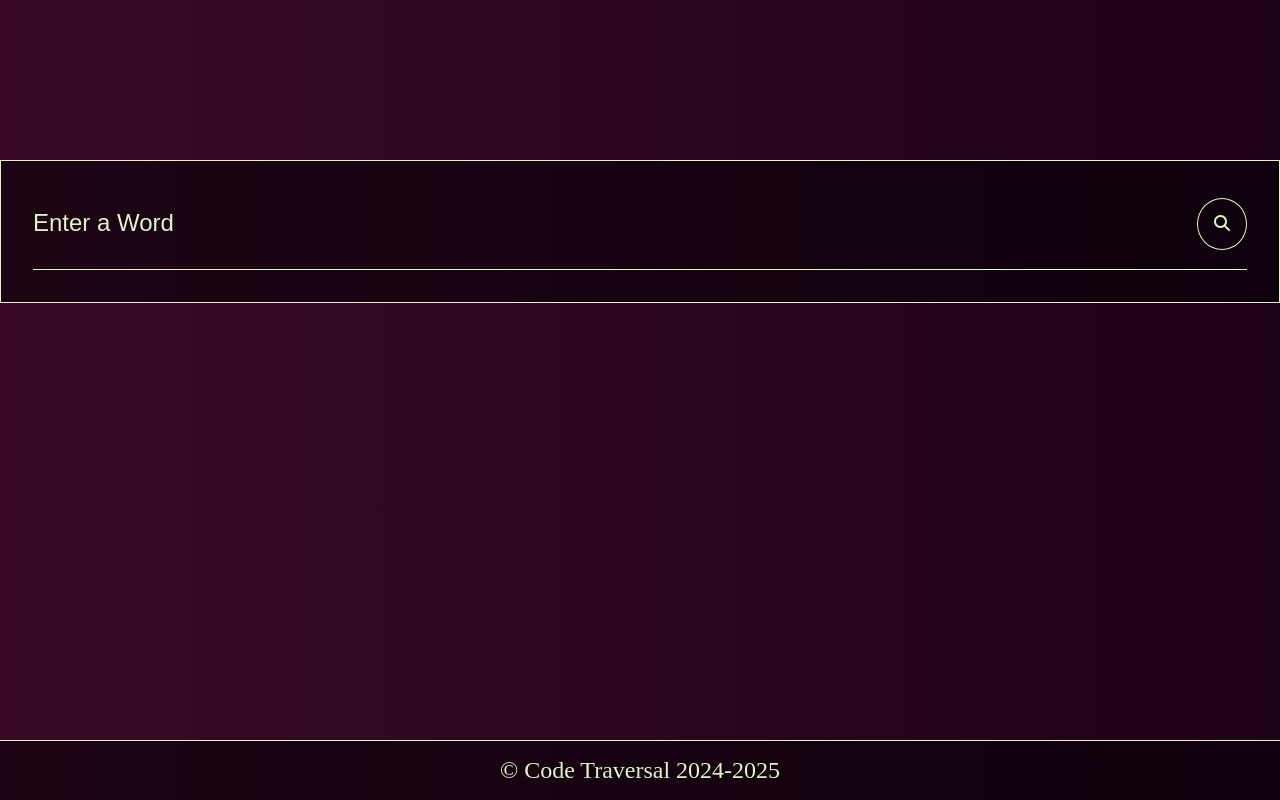
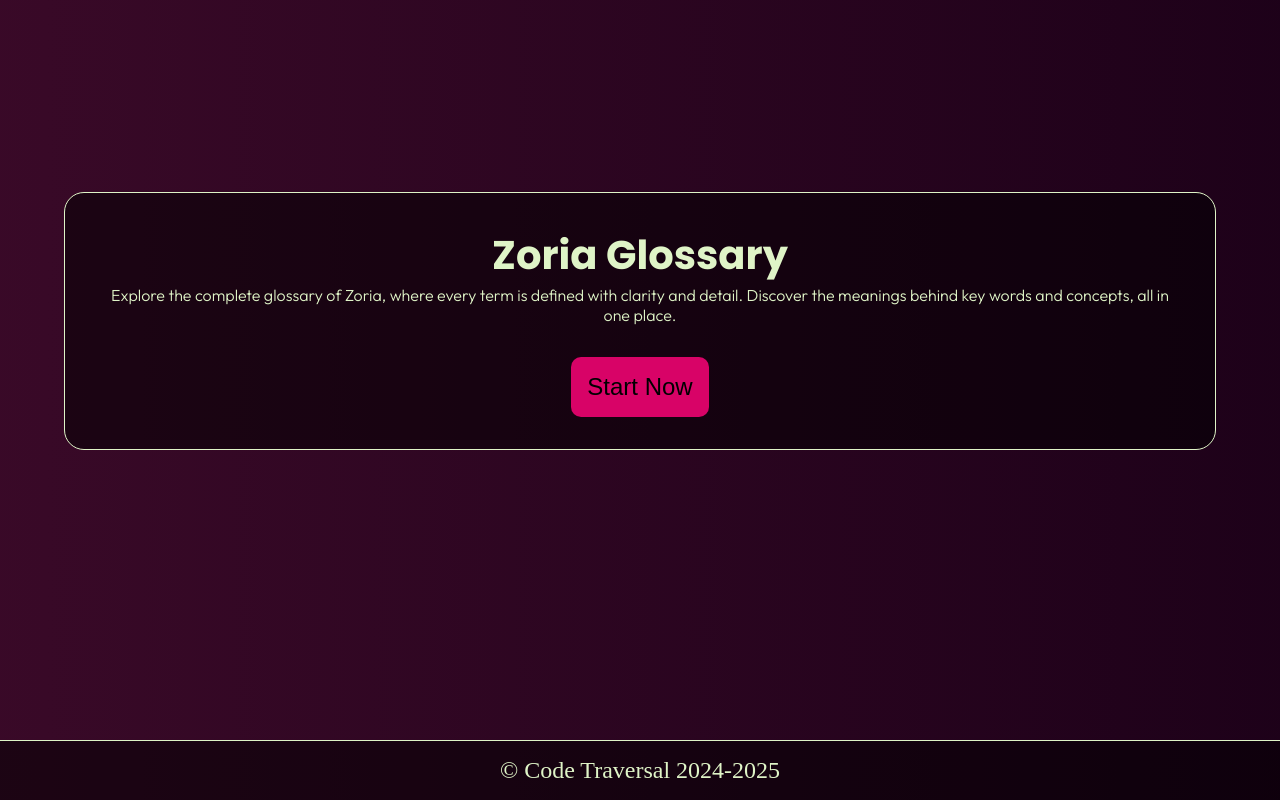
Before and after one commit to Clipzorama/Clipzorama-Dictionary, a plain HTML site: page index.html in a window 1280 px wide. Shown: the top 800 px of the page. Drawn offline with Linux system fonts and the light colour scheme.

Commit message:
updated index.html

```diff
--- a/index.html
+++ b/index.html
@@ -9,7 +9,7 @@
     <script src="./index.js" defer></script>
 </head>
 <body>
-    <section class="content hidden">
+    <section class="content">
         <h1>Zoria Glossary</h2>
         <p>Explore the complete glossary of Zoria, where every term is defined with clarity and detail. Discover the meanings behind key words and concepts, all in one place.</p>
         <button id="continue">Start Now</button>
@@ -23,7 +23,7 @@
             <div></div>
           </div>
     </section>
-    <section class="dictionary-content"> <!-- tag -->
+    <section class="dictionary-content hidden "> <!-- tag -->
         <div class="search"> <!-- tag -->
             <input id="theWord" type="text" placeholder="Enter a Word" spellcheck="false"> <!-- tag -->
             <button id="word-search"><i class="fa-solid fa-magnifying-glass"></i></button> <!-- tag -->
@@ -45,6 +45,10 @@
             </ul>
         </div>
     </section>
+    <div class="restart-div hidden">
+        <button class="restart">Main Page</button>
+    </div>
+
 
     <footer>
         <p>&copy; Code Traversal 2024-2025</p>
```
